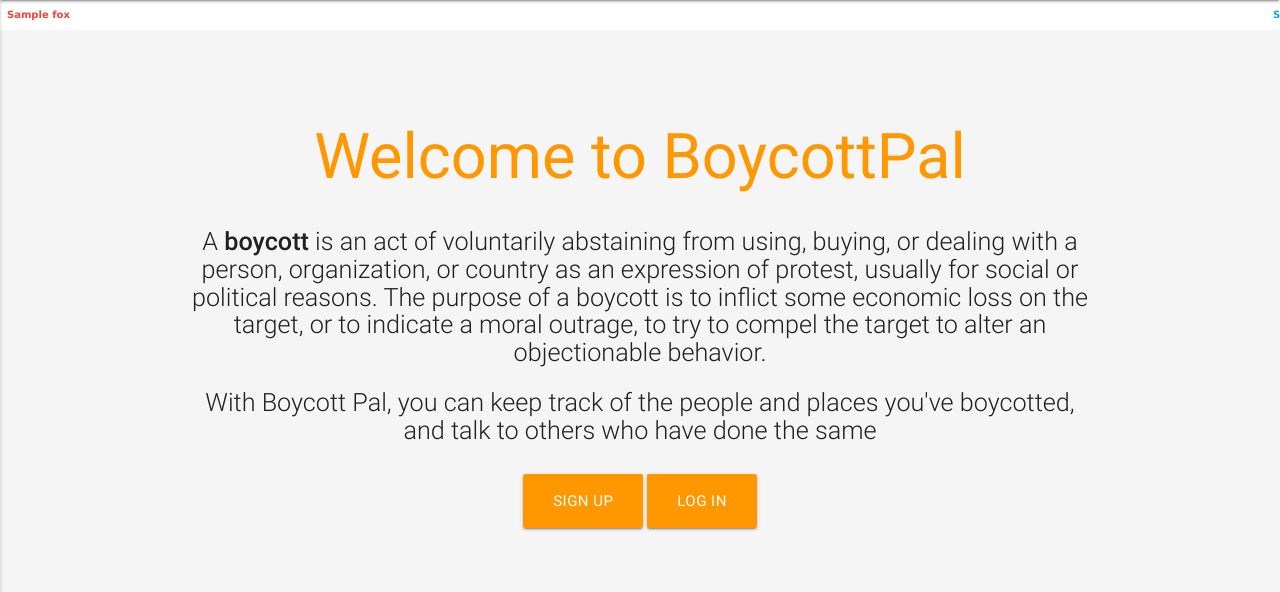
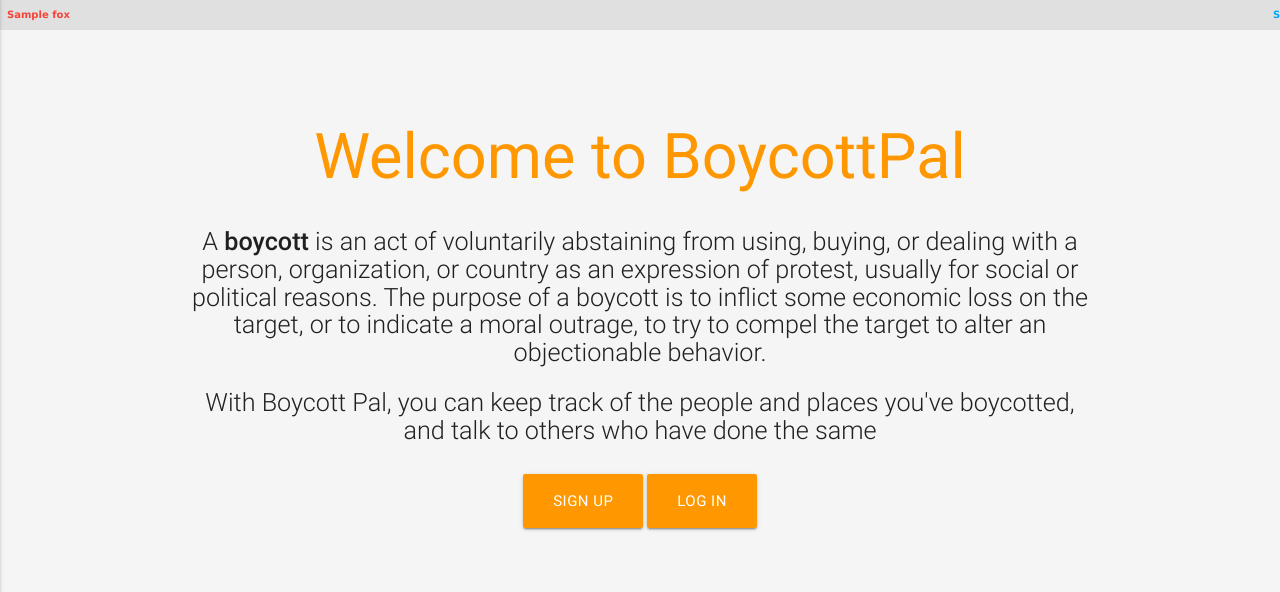
Before and after one commit to StefanMarchhart/boycottpal, a Django app: template account/templates/home.html in a window 1280 px wide. Shown: the part 64-656 px from the top of the page. Run offline with Django 3.2, Linux system fonts and the light colour scheme; tables that the repository leaves empty hold one stand-in row (Sample ...); the template is opened without the code that fills it: values named after a table or form of the project are taken from there, most other values are stand-ins (such as "Sample title", 1, 10 or a date in 2020); some libraries are stand-ins or nearby versions.

Commit message:
minor color change

```diff
--- a/account/templates/home.html
+++ b/account/templates/home.html
@@ -3,7 +3,7 @@
 {% load staticfiles %}
 {% block content %}
     <div>
-        <ul id="WebTicker">
+        <ul id="WebTicker" class="grey lighten-2">
             {% for cnn, fox in news %}
 
                 <li><a class="light-blue-text" href="{{cnn.link}}">{{cnn.title | safe }}</a></li>
```
